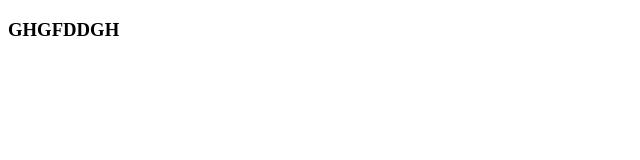
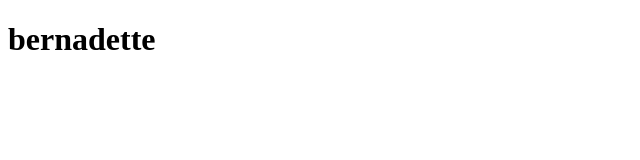
Before and after one commit to badetskie/bernadettevicente, a plain HTML site: page index.html in a window 1280 px wide. Shown: the whole page, without its empty margins (0-640 px from the left). Drawn offline with Linux system fonts and the light colour scheme.

Commit message:
h1 added

```diff
--- a/index.html
+++ b/index.html
@@ -7,6 +7,6 @@
     <title>Document</title>
 </head>
 <body>
-    <h3>GHGFDDGH</h3>
+    <h1>bernadette</h1>
 </body>
 </html>
```
